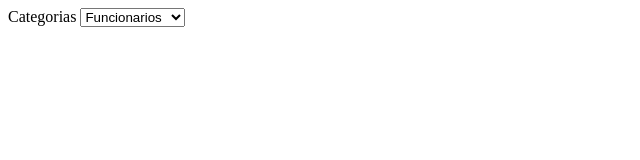
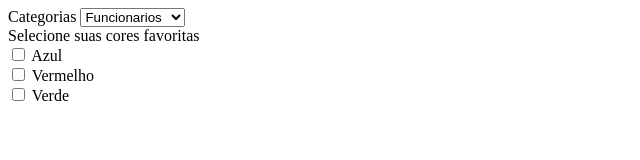
Before and after one commit to HCAC17/Project, a plain HTML site: page index.html in a window 1280 px wide. Shown: the whole page, without its empty margins (0-640 px from the left). Drawn offline with Linux system fonts and the light colour scheme.

Commit message:
Creat labels color - 09/03/2022

```diff
--- a/index.html
+++ b/index.html
@@ -1,20 +1,38 @@
 <!DOCTYPE html>
 
 <html lang="pt-br">
-    <meta charset="UTF-8"/>
+  <meta charset="UTF-8" />
   <head>
     <title>Formulario</title>
   </head>
 
   <body>
-        <!--Div label-->
+    <!--Div label post-->
     <div>
+      <!--Conection on selection-->
       <label for="categoria">Categorias</label>
+      <!--Selection bos-->
       <select name="categoria" id="categoria">
         <option value="ADM">Administrador</option>
         <option value="gerente">Gerente</option>
         <option value="funcionario" selected>Funcionarios</option>
       </select>
     </div>
+    <!--End div label post-->
+
+    <!--Div label colors-->
+    <div>
+      <label for="cores">Selecione suas cores favoritas</label>
+      <br />
+      <input type="checkbox" name="blue" id="blue" />
+      <label for="blue">Azul</label>
+      <br />
+      <input type="checkbox" name="vermelho" id="vermelho" />
+      <label for="vermelho">Vermelho</label>
+      <br />
+      <input type="checkbox" name="verde" id="verde" />
+      <label for="verde">Verde</label>
+    </div>
+    <!--End div label colors-->
   </body>
 </html>
```
Lines whose indentation alone changed are shown as unchanged.
